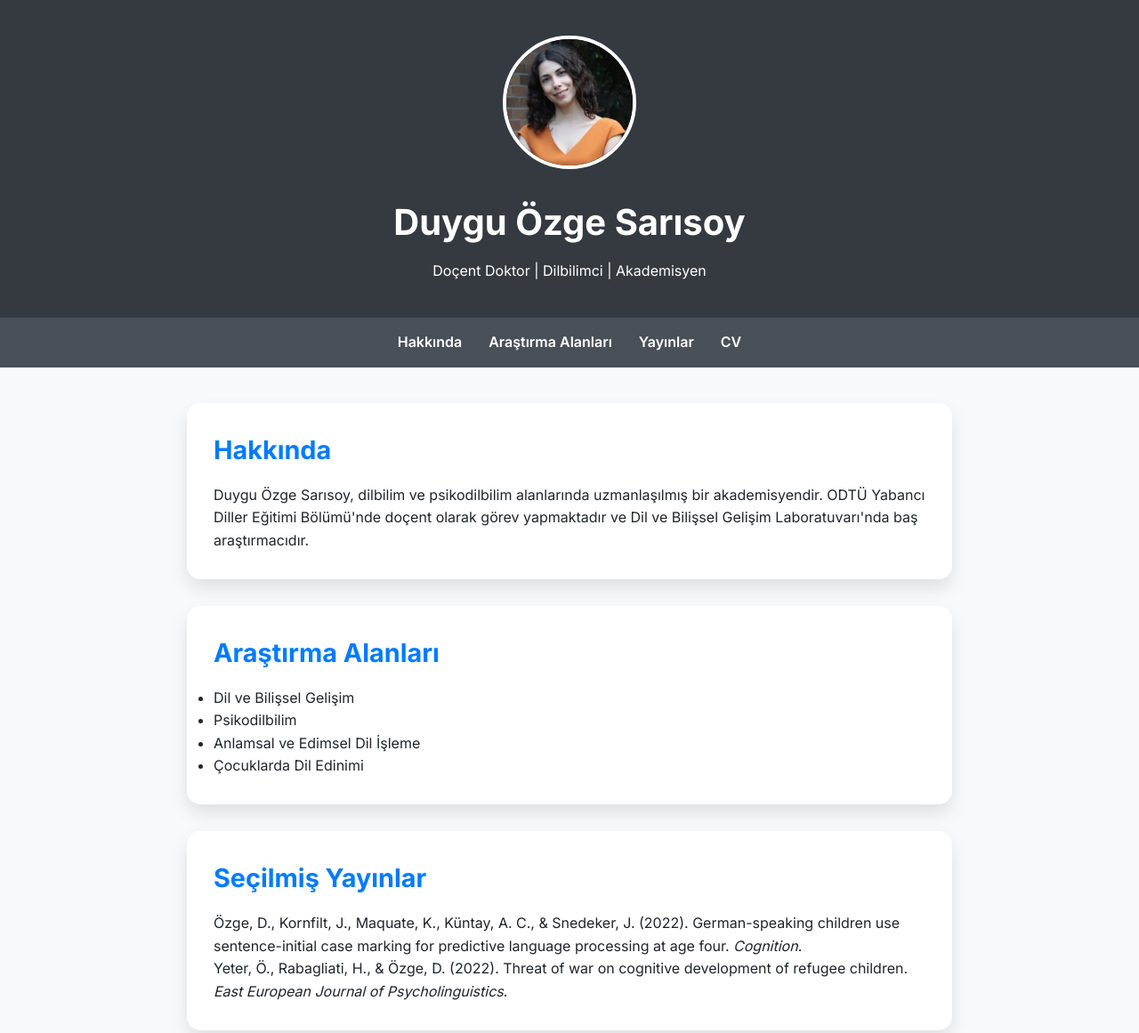
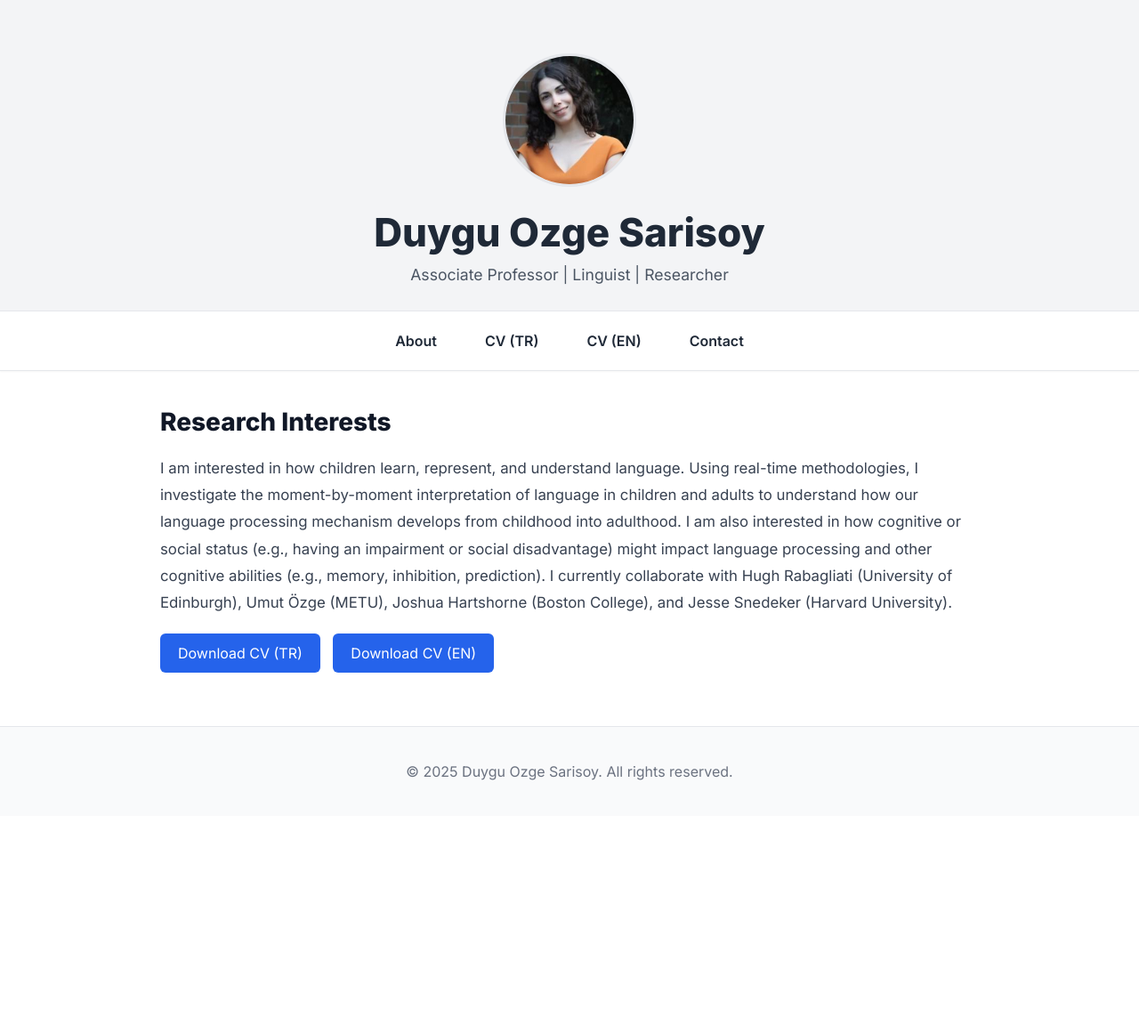
Before and after one commit to sengunibrahim/duygusarisoy-metu, a plain HTML site: page index.html in a window 1280 px wide. Shown: the top 1161 px of the page at 89% size. After the commit the page ends 917 px from the top, so only its background shows below. Drawn offline with Linux system fonts and the light colour scheme.

Commit message:
Add files via upload

```diff
--- a/index.html
+++ b/index.html
@@ -1,120 +1,133 @@
 
 <!DOCTYPE html>
-<html lang="tr">
+<html lang="en">
 <head>
-  <meta charset="UTF-8">
-  <meta name="viewport" content="width=device-width, initial-scale=1.0">
-  <title>Duygu Özge Sarısoy | Akademik Profil</title>
-  <link href="https://fonts.googleapis.com/css2?family=Inter:wght@400;600;700&display=swap" rel="stylesheet">
+  <meta charset="UTF-8" />
+  <meta name="viewport" content="width=device-width, initial-scale=1.0" />
+  <title>Duygu Ozge Sarisoy</title>
+  <link href="https://fonts.googleapis.com/css2?family=Inter:wght@400;600;800&display=swap" rel="stylesheet">
   <style>
     * { margin: 0; padding: 0; box-sizing: border-box; }
     body {
       font-family: 'Inter', sans-serif;
-      background-color: #f8f9fa;
-      color: #212529;
-      line-height: 1.6;
+      background-color: #ffffff;
+      color: #111827;
     }
     header {
-      background-color: #343a40;
-      color: white;
-      padding: 40px 20px;
+      background: #f3f4f6;
+      border-bottom: 1px solid #e5e7eb;
       text-align: center;
+      padding: 60px 20px 30px;
+    }
+    header img {
+      width: 150px;
+      height: 150px;
+      object-fit: cover;
+      border-radius: 50%;
+      border: 3px solid #e5e7eb;
+      margin-bottom: 20px;
     }
     header h1 {
-      font-size: 2.5rem;
-      margin-bottom: 10px;
+      font-size: 2.75rem;
+      font-weight: 800;
+      color: #1f2937;
+    }
+    header p {
+      font-size: 1.1rem;
+      margin-top: 10px;
+      color: #4b5563;
     }
     nav {
-      background-color: #495057;
       display: flex;
       justify-content: center;
       gap: 30px;
+      background-color: #ffffff;
+      border-bottom: 1px solid #e5e7eb;
       padding: 15px 0;
+      box-shadow: 0 1px 2px rgba(0,0,0,0.04);
     }
     nav a {
-      color: white;
+      color: #1f2937;
+      font-weight: 600;
       text-decoration: none;
-      font-weight: 600;
+      padding: 8px 12px;
+      border-radius: 6px;
+      transition: background 0.2s;
     }
     nav a:hover {
-      text-decoration: underline;
+      background-color: #f3f4f6;
     }
     .container {
-      max-width: 900px;
+      max-width: 960px;
       margin: 40px auto;
       padding: 0 20px;
     }
-    .card {
-      background-color: white;
-      padding: 30px;
-      border-radius: 15px;
-      box-shadow: 0 10px 20px rgba(0,0,0,0.1);
-      margin-bottom: 30px;
+    section {
+      margin-bottom: 60px;
     }
-    .card h2 {
-      font-size: 1.8rem;
-      margin-bottom: 15px;
-      color: #007bff;
+    section h2 {
+      font-size: 1.75rem;
+      margin-bottom: 20px;
+      color: #111827;
     }
-    .btn {
+    section p {
+      font-size: 1.05rem;
+      line-height: 1.8;
+      color: #374151;
+    }
+    .buttons a {
       display: inline-block;
-      padding: 12px 24px;
-      background-color: #007bff;
+      margin: 20px 10px 0 0;
+      padding: 12px 20px;
+      background-color: #2563eb;
       color: white;
+      border-radius: 6px;
       text-decoration: none;
-      border-radius: 6px;
-      margin-top: 15px;
+      font-weight: 500;
       transition: background-color 0.3s ease;
     }
-    .btn:hover {
-      background-color: #0056b3;
+    .buttons a:hover {
+      background-color: #1d4ed8;
     }
     footer {
       text-align: center;
-      padding: 30px 0;
-      color: #6c757d;
+      padding: 40px 0;
+      background-color: #f9fafb;
+      border-top: 1px solid #e5e7eb;
+      color: #6b7280;
     }
   </style>
 </head>
 <body>
   <header>
-    <img src="duygu.jpg" alt="Duygu Özge Sarısoy" style="width: 150px; height: 150px; object-fit: cover; border-radius: 50%; border: 4px solid white; margin-bottom: 20px;">
-    <h1>Duygu Özge Sarısoy</h1>
-    <p>Doçent Doktor | Dilbilimci | Akademisyen</p>
+    <img src="duygu.jpg" alt="Duygu Ozge Sarisoy">
+    <h1>Duygu Ozge Sarisoy</h1>
+    <p>Associate Professor | Linguist | Researcher</p>
   </header>
 
   <nav>
-    <a href="#hakkinda">Hakkında</a>
-    <a href="#arastirma">Araştırma Alanları</a>
-    <a href="#yayinlar">Yayınlar</a>
-    <a href="CV-Turkce-DuyguOzge.pdf" target="_blank">CV</a>
+    <a href="#about">About</a>
+    <a href="duygu_cv_tr.pdf" target="_blank">CV (TR)</a>
+    <a href="duygu_cv_en.pdf" target="_blank">CV (EN)</a>
+    <a href="contact.html">Contact</a>
   </nav>
 
   <div class="container">
-    <div class="card" id="hakkinda">
-      <h2>Hakkında</h2>
-      <p>Duygu Özge Sarısoy, dilbilim ve psikodilbilim alanlarında uzmanlaşılmış bir akademisyendir. ODTÜ Yabancı Diller Eğitimi Bölümü'nde doçent olarak görev yapmaktadır ve Dil ve Bilişsel Gelişim Laboratuvarı'nda baş araştırmacıdır.</p>
-    </div>
-
-    <div class="card" id="arastirma">
-      <h2>Araştırma Alanları</h2>
-      <ul>
-        <li>Dil ve Bilişsel Gelişim</li>
-        <li>Psikodilbilim</li>
-        <li>Anlamsal ve Edimsel Dil İşleme</li>
-        <li>Çocuklarda Dil Edinimi</li>
-      </ul>
-    </div>
-
-    <div class="card" id="yayinlar">
-      <h2>Seçilmiş Yayınlar</h2>
-      <p>Özge, D., Kornfilt, J., Maquate, K., Küntay, A. C., & Snedeker, J. (2022). German-speaking children use sentence-initial case marking for predictive language processing at age four. <em>Cognition</em>.</p>
-      <p>Yeter, Ö., Rabagliati, H., & Özge, D. (2022). Threat of war on cognitive development of refugee children. <em>East European Journal of Psycholinguistics</em>.</p>
-    </div>
+    <section id="about">
+      <h2>Research Interests</h2>
+      <p>
+        I am interested in how children learn, represent, and understand language. Using real-time methodologies, I investigate the moment-by-moment interpretation of language in children and adults to understand how our language processing mechanism develops from childhood into adulthood. I am also interested in how cognitive or social status (e.g., having an impairment or social disadvantage) might impact language processing and other cognitive abilities (e.g., memory, inhibition, prediction).
+        I currently collaborate with Hugh Rabagliati (University of Edinburgh), Umut Özge (METU), Joshua Hartshorne (Boston College), and Jesse Snedeker (Harvard University).
+      </p>
+      <div class="buttons">
+        <a href="duygu_cv_tr.pdf" target="_blank">Download CV (TR)</a>
+        <a href="duygu_cv_en.pdf" target="_blank">Download CV (EN)</a>
+      </div>
+    </section>
   </div>
 
   <footer>
-    <p>&copy; 2025 Duygu Özge Sarısoy. Tüm hakları saklıdır.</p>
+    <p>&copy; 2025 Duygu Ozge Sarisoy. All rights reserved.</p>
   </footer>
 </body>
 </html>
```
